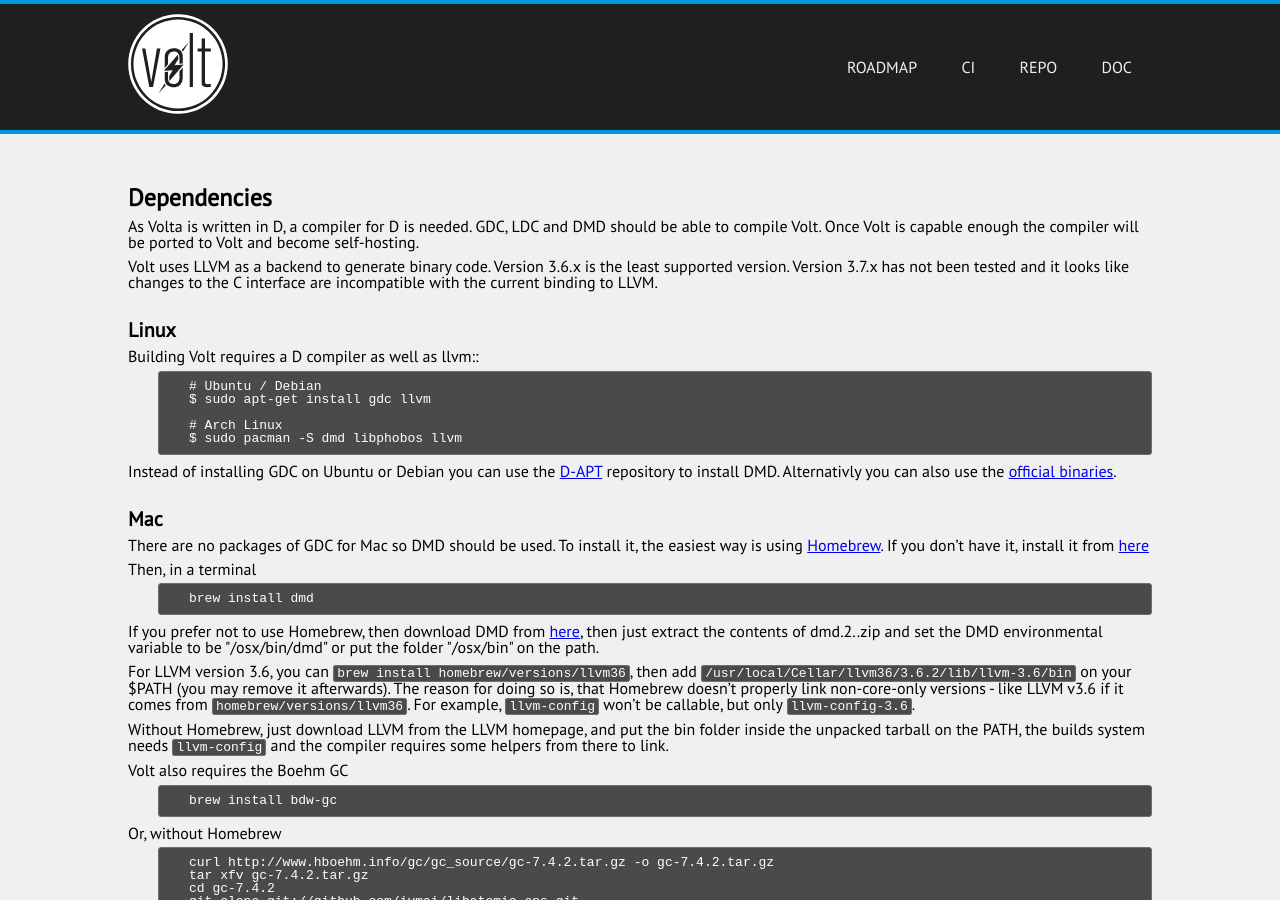
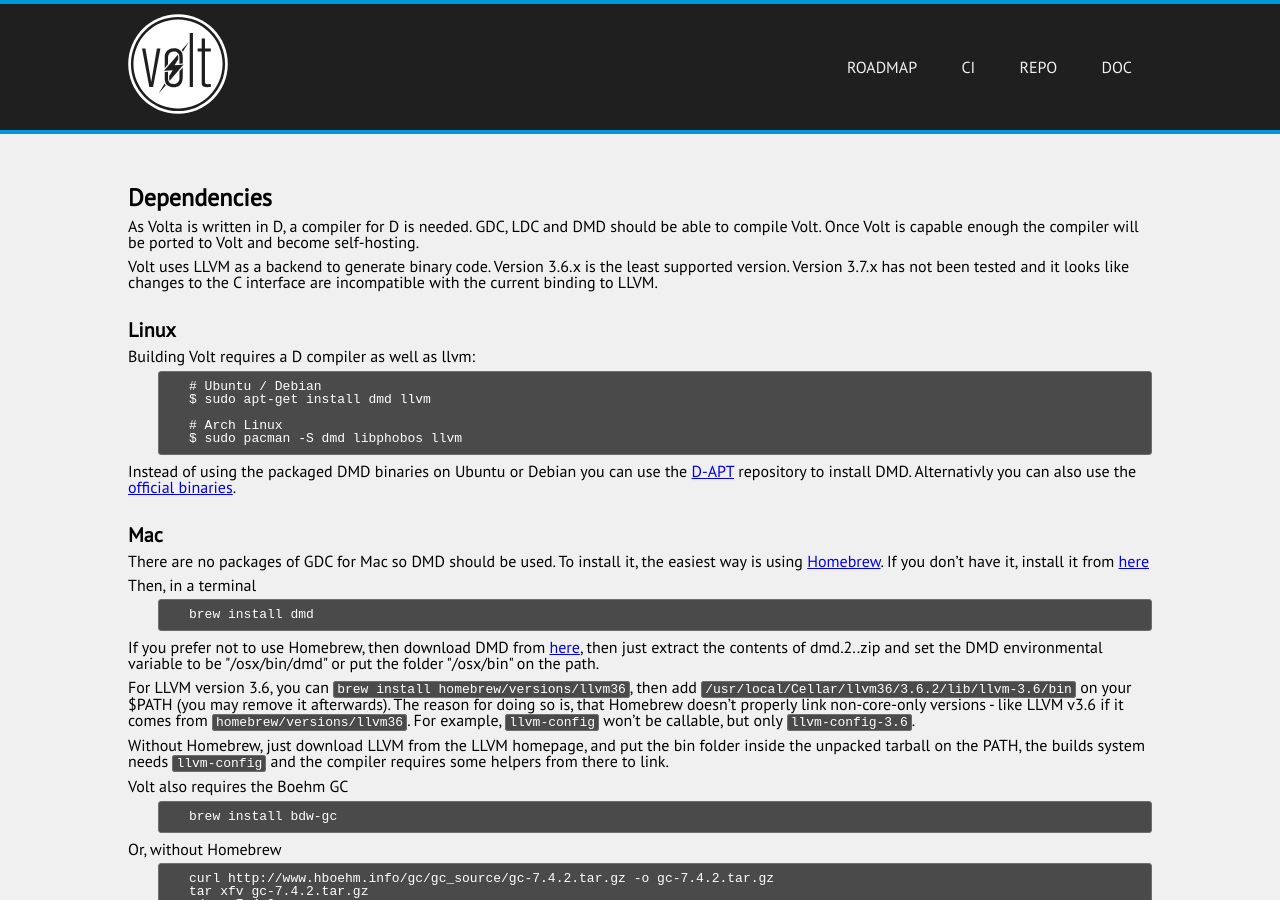
Before and after one commit to VoltLang/Website, a Jekyll site: the page built from doc/setup/volta.md, in a window 1280 px wide and 900 px high. Built offline with Jekyll 4.4.1, drawn with Linux system fonts in a browser that asks for light colours.

Commit message:
doc: Update setup to use DMD for apt

```diff
--- a/doc/setup/volta.md
+++ b/doc/setup/volta.md
@@ -16,16 +16,16 @@
 
 ## Linux ##
 
-Building Volt requires a D compiler as well as llvm::
+Building Volt requires a D compiler as well as llvm:
 
     # Ubuntu / Debian
-    $ sudo apt-get install gdc llvm
+    $ sudo apt-get install dmd llvm
 
     # Arch Linux
     $ sudo pacman -S dmd libphobos llvm
 
 
-Instead of installing GDC on Ubuntu or Debian you can use the
+Instead of using the packaged DMD binaries on Ubuntu or Debian you can use the
 [D-APT](http://d-apt.sourceforge.net/) repository to install DMD.
 Alternativly you can also use the
 [official binaries](http://dlang.org/download.html).
```
